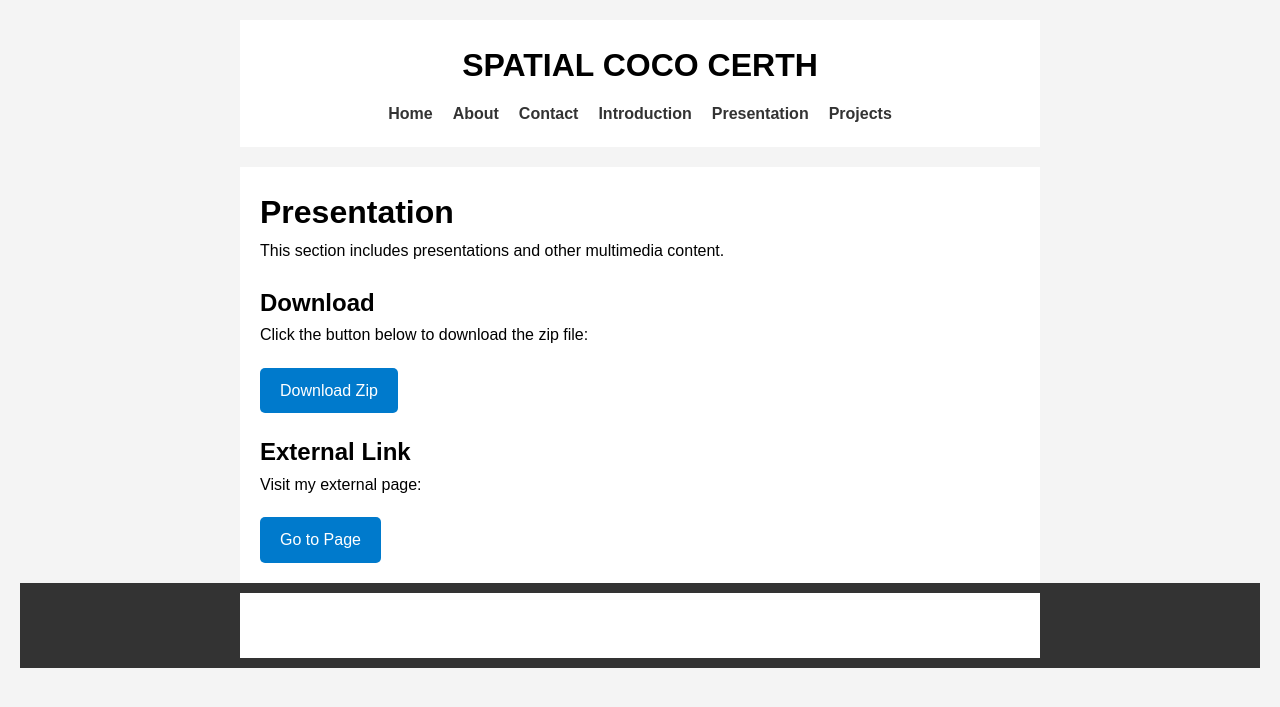
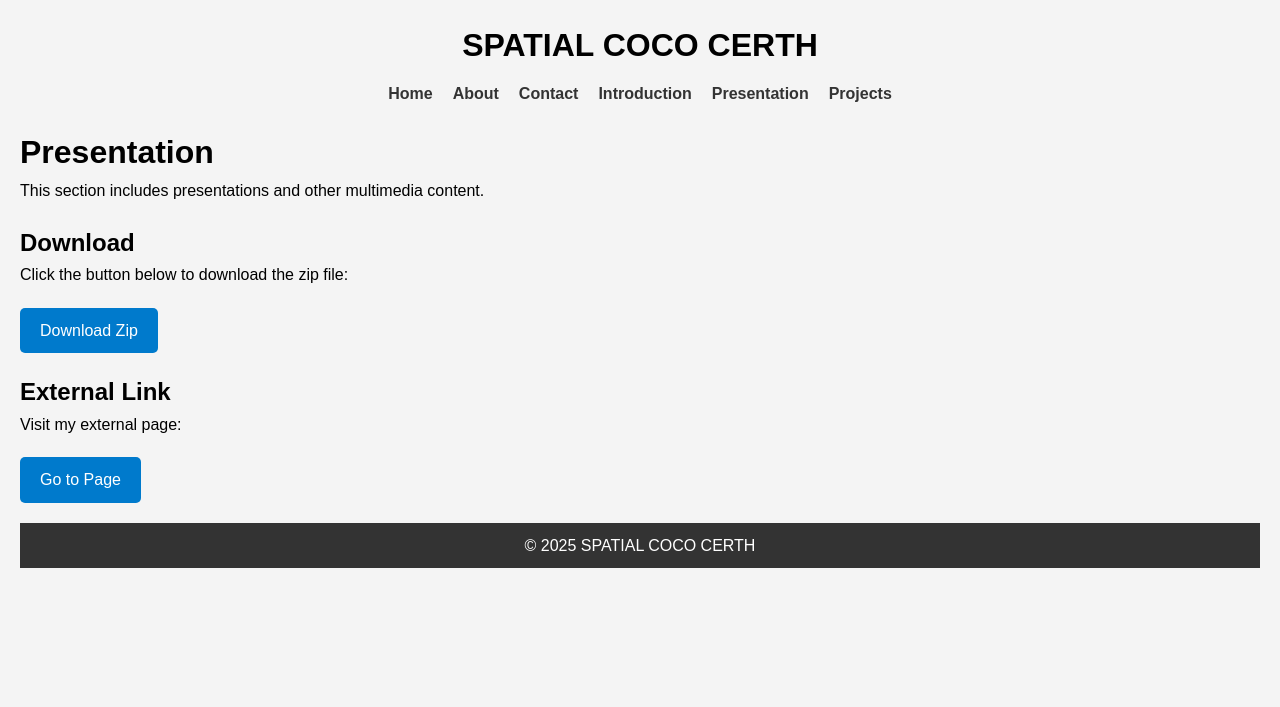
Before and after one commit to GiorgosPapado/giorgospapado.github.io, a Jekyll site: the page built from presentation.md, in a window 1280 px wide. Shown: the top 707 px of the page. Built offline with Jekyll 4.4.1, drawn with Linux system fonts in a browser that asks for light colours.

Commit message:
no container

```diff
--- a/assets/css/style.css
+++ b/assets/css/style.css
@@ -12,13 +12,13 @@ body {
     padding: 20px;
 }
 
-.container {
+/* .container {
     max-width: 800px;
     margin: 0 auto;
     background: #fff;
     padding: 20px;
-    /* box-shadow: 0 0 10px rgba(0, 0, 0, 0.1); */
-}
+    box-shadow: 0 0 10px rgba(0, 0, 0, 0.1);
+} */
 
 header {
     text-align: center;
```
